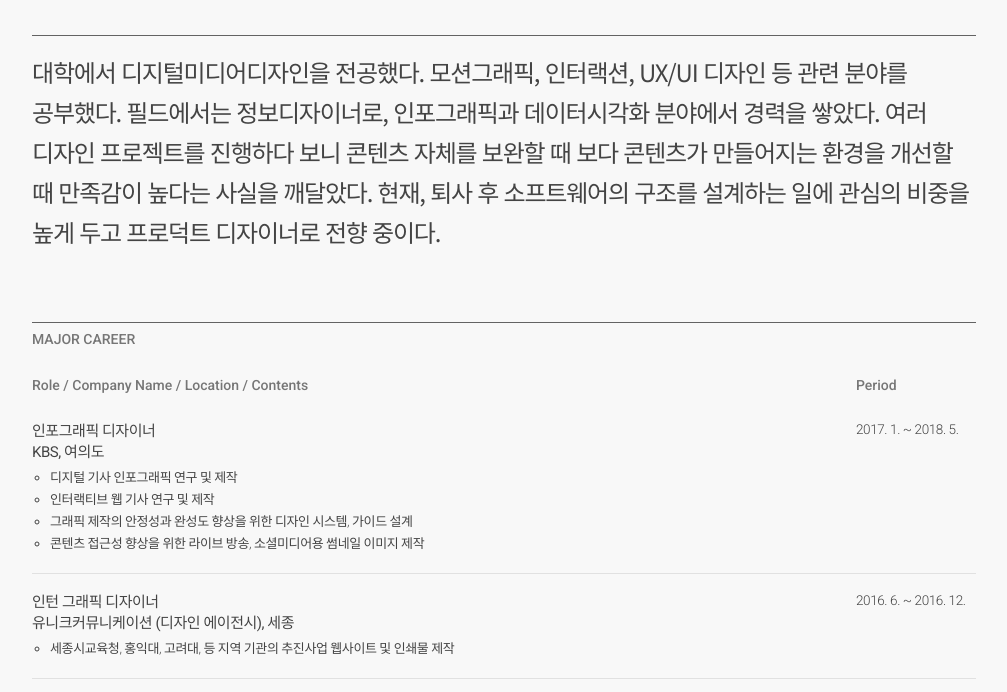
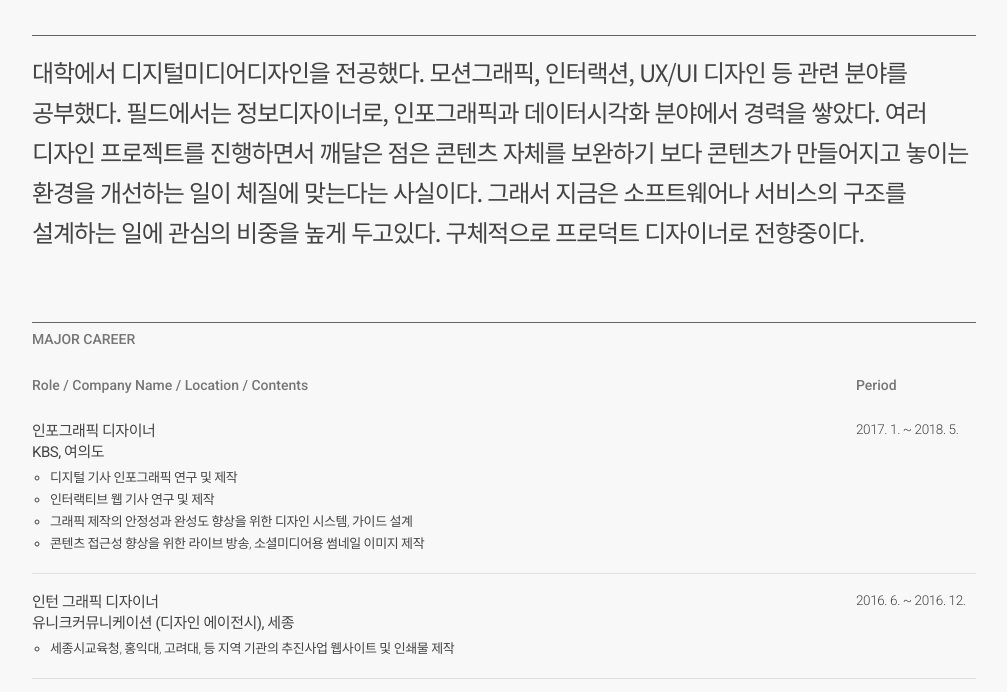
Before and after one commit to 1motime/1mo.kr_v1, a plain HTML site: page about.html in a window 1280 px wide. Shown: the part 83-775 px from the top of the page, without its empty margins (136-1143 px from the left). Drawn offline with nearby package versions, Linux system fonts and the light colour scheme; a script that the page names is missing.

Commit message:
상단 텍스트 수정

```diff
--- a/about.html
+++ b/about.html
@@ -100,7 +100,7 @@
       	<div class="TopLineBox">
 	      	<div>
             	<p class="MessageRowText">
-            		대학에서 디지털미디어디자인을 전공했다. 모션그래픽, 인터랙션, UX/UI 디자인 등 관련 분야를 공부했다. 필드에서는 정보디자이너로, 인포그래픽과 데이터시각화 분야에서 경력을 쌓았다. 여러 디자인 프로젝트를 진행하다 보니 콘텐츠 자체를 보완할 때 보다 콘텐츠가 만들어지는 환경을 개선할 때 만족감이 높다는 사실을 깨달았다. 현재, 퇴사 후 소프트웨어의 구조를 설계하는 일에 관심의 비중을 높게 두고 프로덕트 디자이너로 전향 중이다.
+            		대학에서 디지털미디어디자인을 전공했다. 모션그래픽, 인터랙션, UX/UI 디자인 등 관련 분야를 공부했다. 필드에서는 정보디자이너로, 인포그래픽과 데이터시각화 분야에서 경력을 쌓았다. 여러 디자인 프로젝트를 진행하면서 깨달은 점은 콘텐츠 자체를 보완하기 보다 콘텐츠가 만들어지고 놓이는 환경을 개선하는 일이 체질에 맞는다는 사실이다. 그래서 지금은 소프트웨어나 서비스의 구조를 설계하는 일에 관심의 비중을 높게 두고있다. 구체적으로 프로덕트 디자이너로 전향중이다.
             	</p>
           	</div>
         </div>
```
